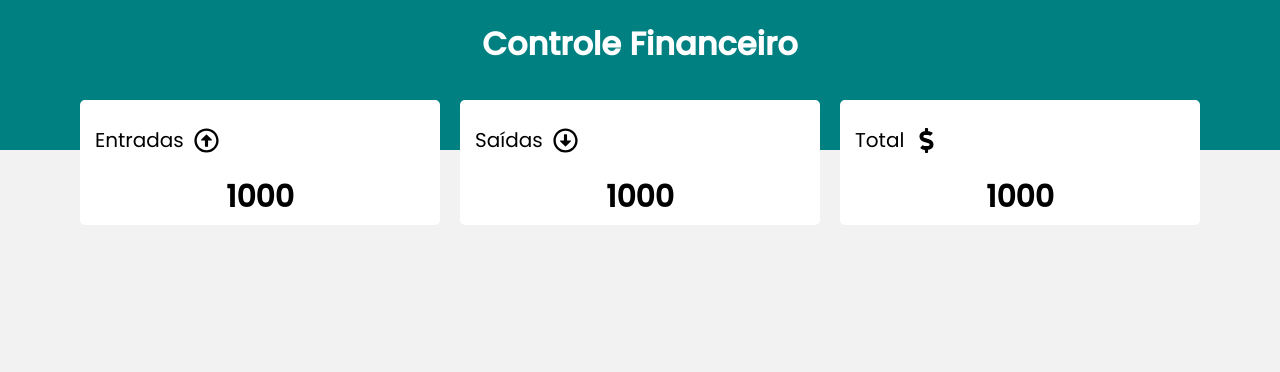
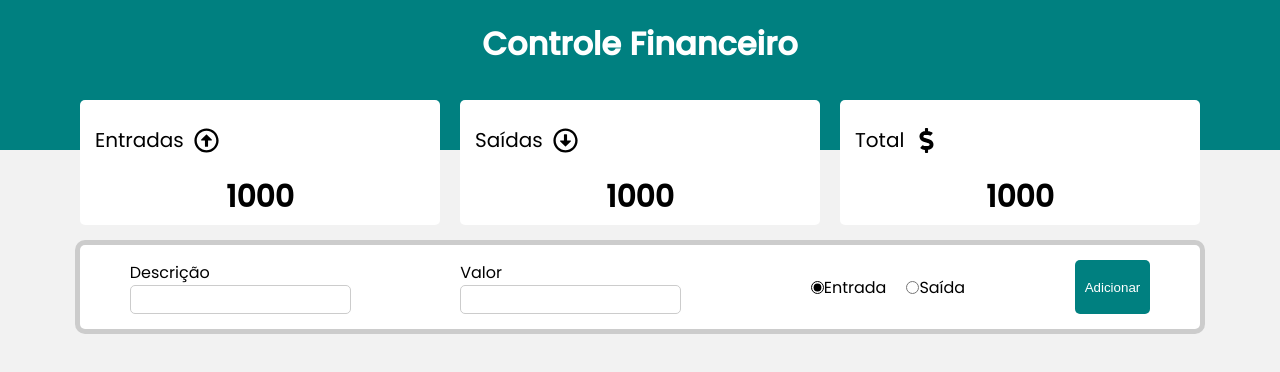
Before and after one commit to andre010101/controle_de_despesas, a React (Create React App) app: page / in a window 1280 px wide. Shown: the top 372 px of the page. Built offline with nearby package versions, Linux system fonts and the light colour scheme.

Commit message:
card de adicionar entrada e saída.

```diff
--- a/src/App.js
+++ b/src/App.js
@@ -1,14 +1,16 @@
 import React from "react";
+import Form from "./components/Form";
 import Header from "./components/Header";
+import Resume from "./components/Header/Resume";
 import GlobalStyle from './styles/global';
-import Resume from "./components/Header/Resume";
 
 const App = () =>{
     return (
     <>
     <Header/>
+    <Resume/>
+    <Form/>
     <GlobalStyle/>
-    <Resume/>
     </>
     );
 };
--- /dev/null
+++ b/src/components/Form/index.js
@@ -0,0 +1,56 @@
+import React,{useState} from "react";
+import * as C from "./styles"
+
+const Form = () => {
+    const [desc, setDesc] = useState("");
+    const [amount, setAmount] = useState("");
+    const [isExpense, setExpense] = useState("false");
+
+    const handleSave = () => {
+        if(!desc|| !amount){
+           alert("Informe a descrição e o valor!");
+           return;
+        } else if(amount < 1){
+           alert("O valor tem que ser positivo");
+           return;
+        }
+    };
+
+    return(
+        <>
+        <C.Container>
+        <C.InputContent>
+          <C.Label>Descrição</C.Label>
+          <C.Input value={desc} onChange={(e) => setDesc(e.target.value)}/>
+          </C.InputContent>
+          <C.InputContent>
+          <C.Label>Valor</C.Label>
+          <C.Input
+            value={amount}
+            type="number"
+            onChange={(e)=> setAmount(e.target.value)}
+            />
+        </C.InputContent>
+        <C.RadioGroup>
+           <C.Input
+           type="radio"
+           id="rIncome"
+           defaultChecked
+           name="group1"
+           onChange={()=> setExpense(!isExpense)}
+           />
+           <C.Label htmlFor="rIncome">Entrada</C.Label>
+           <C.Input
+              type="radio"
+              id="rExpenses"
+              name="group1"
+              onChange={() => setExpense(!isExpense)}
+           />
+           <C.Label htmlFor="rExpenses">Saída</C.Label>
+        </C.RadioGroup>
+        <C.Button onClick={handleSave}>Adicionar</C.Button>
+        </C.Container>
+        </>
+    );
+};
+export default Form;
--- /dev/null
+++ b/src/components/Form/styles.js
@@ -0,0 +1,53 @@
+import styled from "styled-components";
+
+export const Container = styled.div`
+max-width:1120px;
+margin:20px auto;
+width:98%;
+background-color:#fff;
+box-shadow:0px 0px 0px 5px #ccc;
+border-radius:5px;
+display:flex;
+justify-content:space-around;
+padding:15px 0px;
+gap:10px;
+
+@media (max-width:750px) {
+    display:grid;
+
+`;
+
+export const InputContent = styled.div`
+    display:flex;
+    flex-direction:column;
+`;
+
+export const Label = styled.label``;
+
+export const Input = styled.input`
+    outline:none;
+    border-radius:5px;
+    padding:5px 10px;
+    font-size:15px;
+    border:1px solid #ccc;
+
+`;
+export const RadioGroup = styled.div`
+    display:flex;
+    align-items:center;
+
+    input{
+        margin-left:20px;
+        accent-color:black;
+        margin-top:0;
+    }
+`;
+export const Button = styled.button`
+    padding:5px 10px;
+    border:none;
+    border-radius:5px;
+    cursor:pointer;
+    color:white;
+    background-color:teal;
+
+`;
```
Also changed, not shown: src/components/Header/Form/index.js (deleted, +0 -8 lines), src/components/Header/Form/styles.js (deleted).
